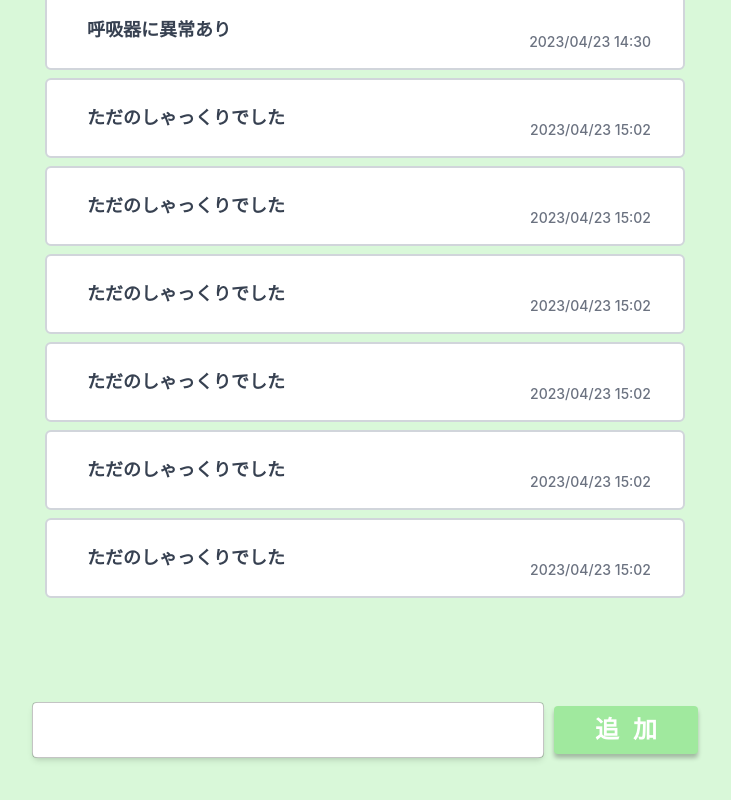
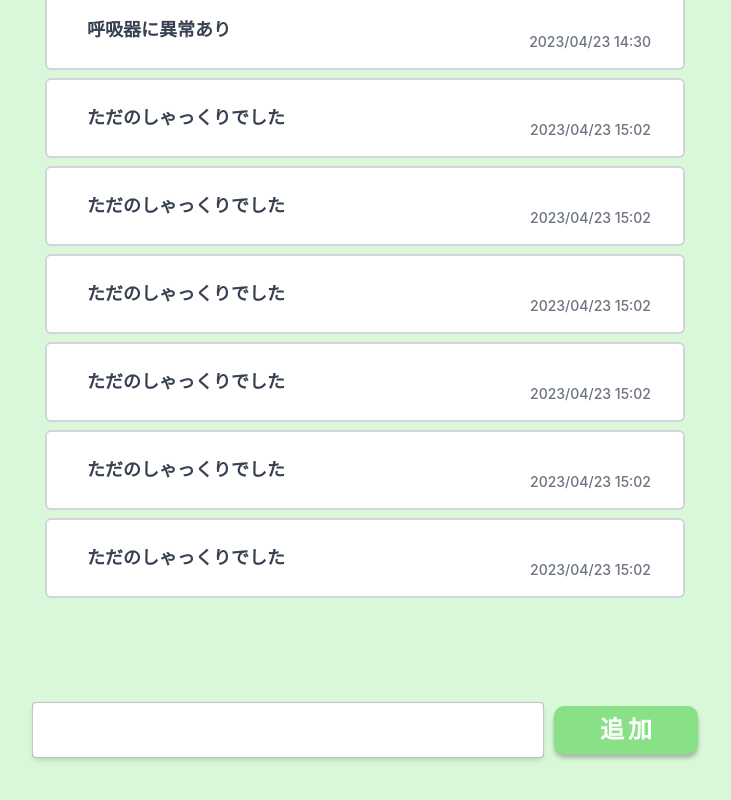
Before and after one commit to Fuuma0000/zanpy, a React (Create React App) app: page /memo in a window 1280 px wide. Shown: the part 378-1178 px from the top of the page, without its empty margins (275-1006 px from the left). Built offline with nearby package versions, Linux system fonts and the light colour scheme.

Commit message:
[change]ボタンのスタイルの変えた

```diff
--- a/src/screens/MemoScreen.jsx
+++ b/src/screens/MemoScreen.jsx
@@ -69,13 +69,14 @@ const MemoScreen = () => {
         <Button
           variant='contained'
           style={{
-            backgroundColor: "#A0E99E",
+            backgroundColor: "#88E186",
             fontWeight: 900,
             fontSize: 24,
-            letterSpacing: 14,
-            textIndent: 14,
+            letterSpacing: 4,
+            textIndent: 4,
             marginLeft: 10,
             boxShadow: "0px 4px 4px rgba(0, 0, 0, 0.25)",
+            borderRadius: 10,
           }}
           className='w-36 h-12'
         >
```
